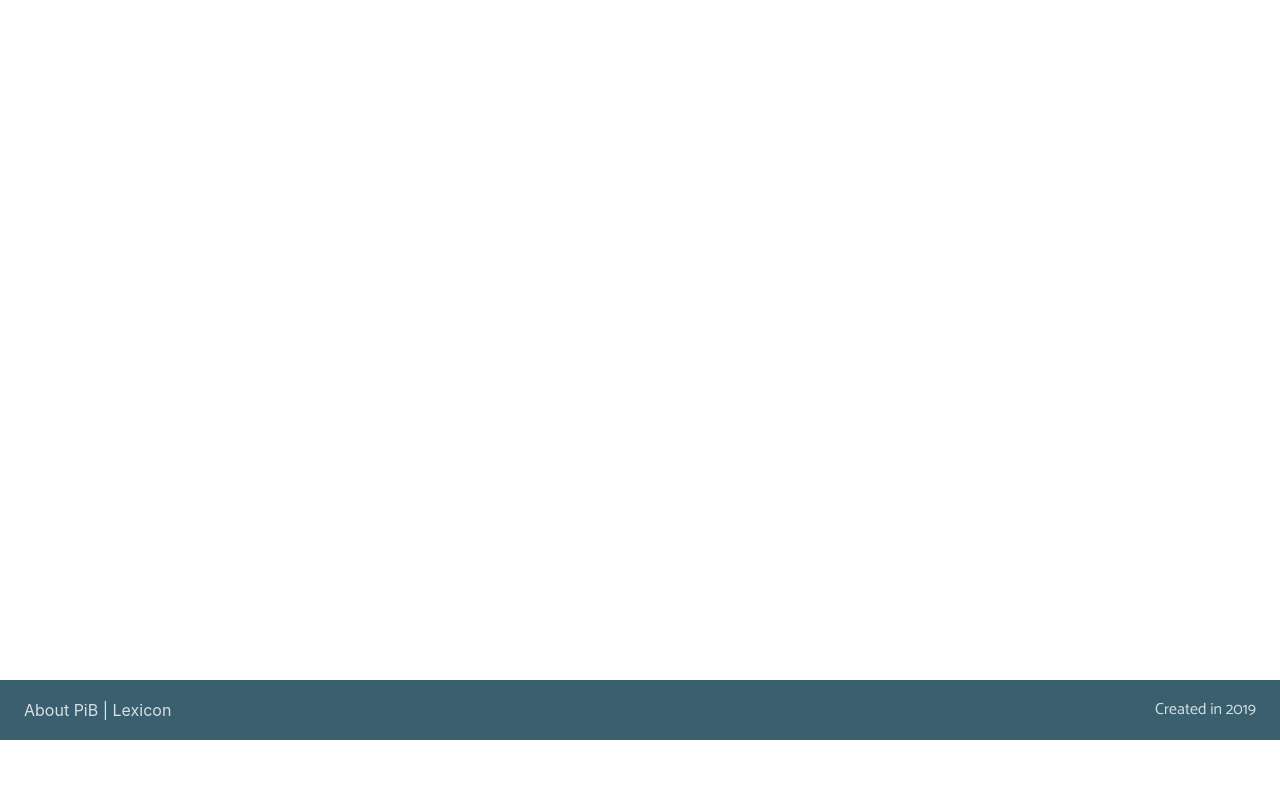
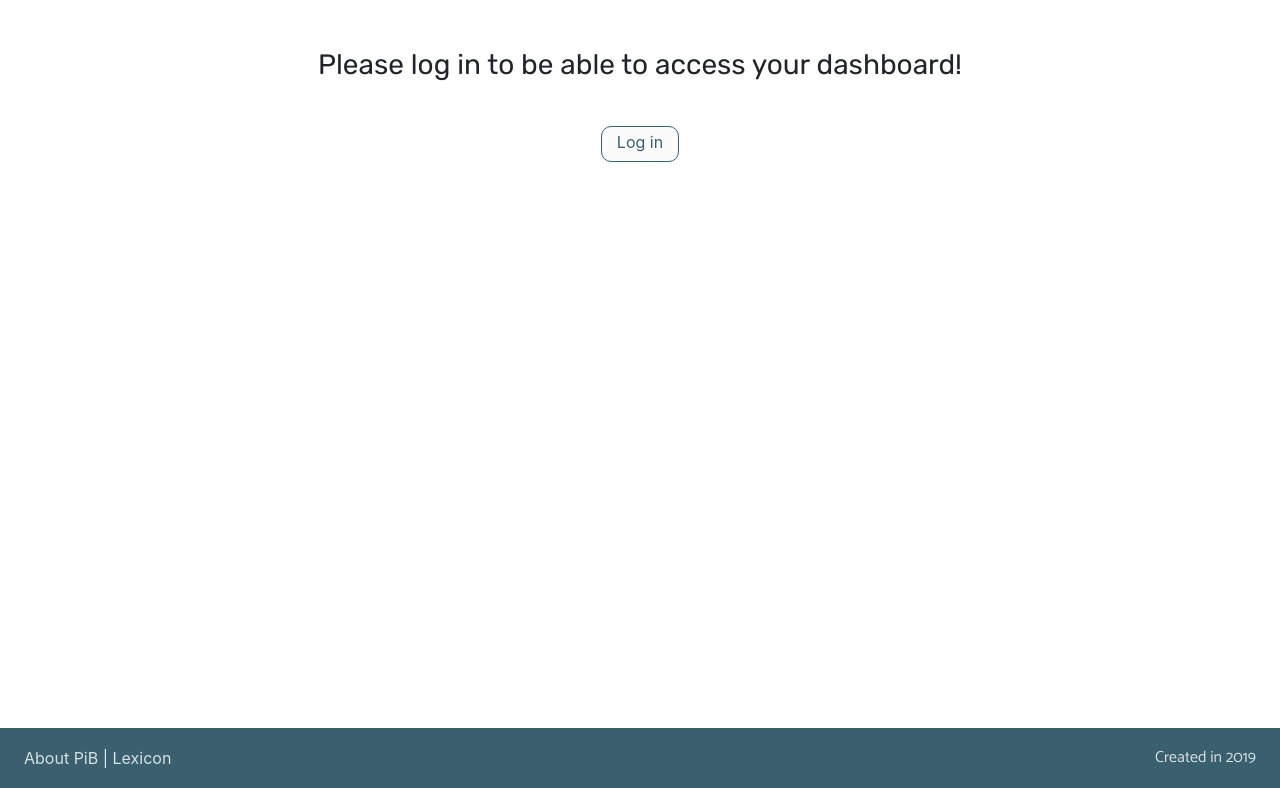
Before and after one commit to ameliebou/pregnant-in-berlin, a Rails app: page /dashboard in a window 1280 px wide. Shown: the part 60-848 px from the top of the page. Before the commit the page ends 800 px from the top, so only its background shows below. Run offline with Rails 7, Linux system fonts and the light colour scheme; style sheets or scripts are compiled from the project's sources; parts of the project's set-up code (start-up, migrations or seed data) failed here and were passed over; some libraries are stand-ins or nearby versions.

Commit message:
created dashboard view without user logged in

```diff
--- a/app/views/pages/dashboard.html.erb
+++ b/app/views/pages/dashboard.html.erb
@@ -1,5 +1,14 @@
 <% content_for :meta_title, "Dashboard - #{DEFAULT_META["meta_product_name"]}" %>
 <div class="container">
   <div class="static-container">
+    <% unless current_user %>
+
+      <div class="col-md-8 m-auto text-center">
+        <h3 class="my-5">Please log in to be able to access your dashboard!</h3>
+        <%= link_to "Log in", new_user_session_path, class: "btn-pib" %>
+      </div>
+
+    <% else %>
+    <% end %>
   </div>
 </div>
```
